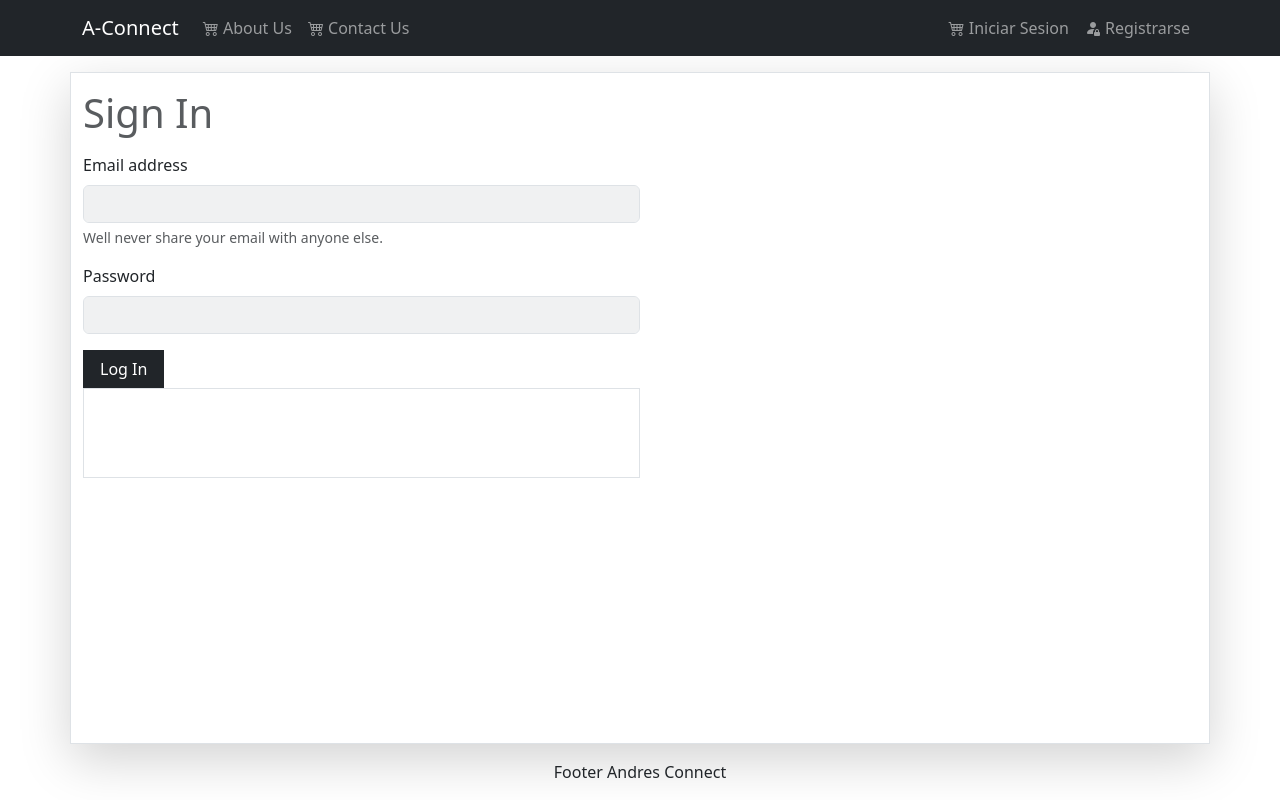
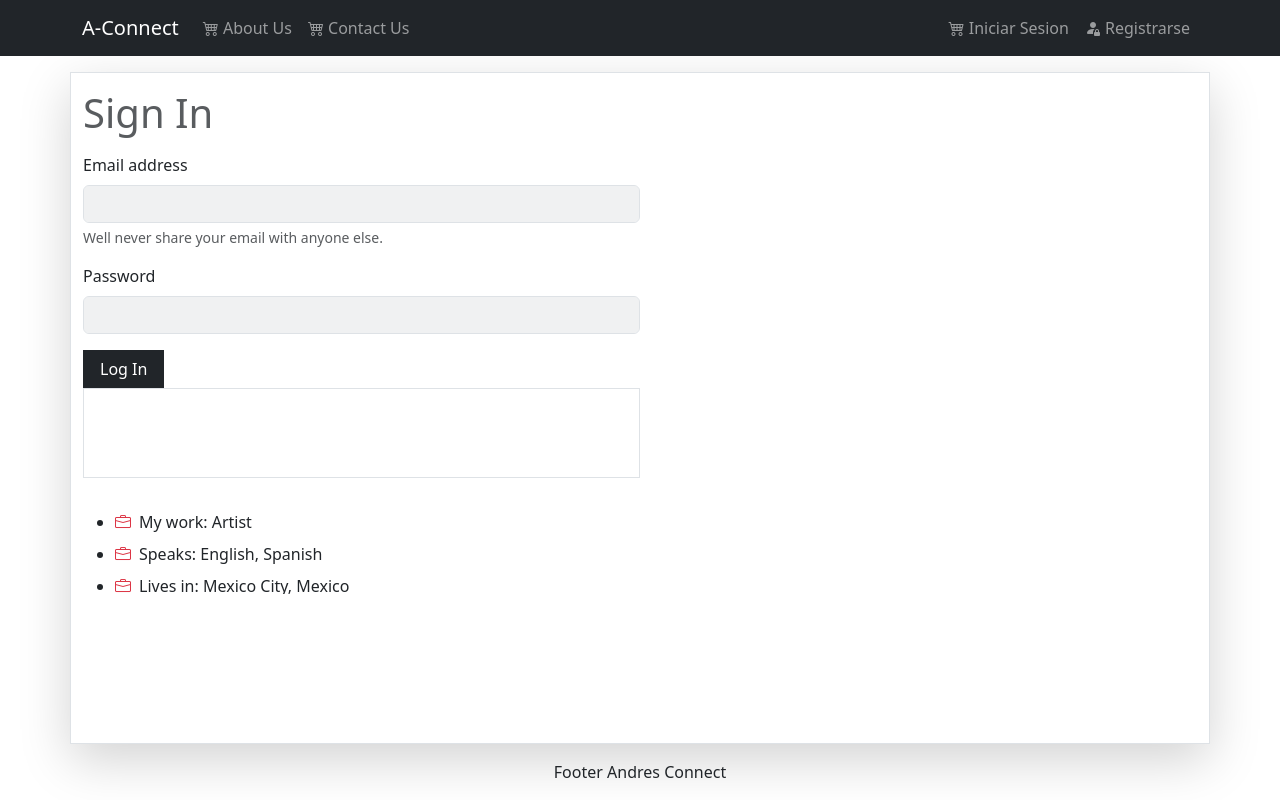
Before and after one commit to antdev1987/mern-next-client-andresconnect, a Next.js app: page /login in a window 1280 px wide. Built offline with nearby package versions, Linux system fonts and the light colour scheme; no server answers.

Commit message:
flipCard added

```diff
--- a/components/Home/FlipCard.jsx
+++ b/components/Home/FlipCard.jsx
@@ -66,6 +66,7 @@ const FlipCard = () => {
       </div>
 
       <div className="flipCard flipCard--back p-1">
+        <div className="scroll">
           <div className="profile text-center pt-2">
             <img
               src="https://a0.muscache.com/im/pictures/user/User-167065374/original/56a96e89-588b-4406-93d0-57eecdf662c1.jpeg?im_w=240"
@@ -102,7 +103,9 @@ const FlipCard = () => {
           </ul>
 
           <div className="text-center">
-          <button className="w-100 btn btn-outline-danger">Mostrar Mas</button>
+            <button className="w-100 btn btn-outline-danger">
+              Mostrar Mas
+            </button>
           </div>
 
           <i
@@ -110,6 +113,7 @@ const FlipCard = () => {
             onClick={handleClick}
           ></i>
         </div>
+      </div>
     </ReactCardFlip>
   );
 };
--- a/package.json
+++ b/package.json
@@ -19,6 +19,7 @@
     "react": "18.2.0",
     "react-bootstrap": "^2.8.0",
     "react-card-flip": "^1.2.0",
+    "react-custom-scrollbars": "^4.2.1",
     "react-dom": "18.2.0",
     "react-toastify": "^9.1.3"
   }
--- a/pages/login.jsx
+++ b/pages/login.jsx
@@ -1,10 +1,11 @@
-import Layout from "@/components/Layout/Layout";
-import React, { useEffect, useRef, useState } from "react";
-import { useRouter } from "next/router";
-import { useSession, getSession } from "next-auth/react";
-import { signIn } from "next-auth/react";
-import { GoogleLogin } from "@react-oauth/google";
-import { toast } from "react-toastify";
+import Layout from '@/components/Layout/Layout';
+import React, { useEffect, useRef, useState } from 'react';
+import { useRouter } from 'next/router';
+import { useSession, getSession } from 'next-auth/react';
+import { signIn } from 'next-auth/react';
+import { GoogleLogin } from '@react-oauth/google';
+import { toast } from 'react-toastify';
+import Scrollbars from 'react-custom-scrollbars';
 
 //this is to get rid of the flash login page if you try to go back when you are authenticated
 export async function getServerSideProps(context) {
@@ -14,7 +15,7 @@ export async function getServerSideProps(context) {
   if (session) {
     return {
       redirect: {
-        destination: query.redirect === "/shipping" ? "/shipping" : "/",
+        destination: query.redirect === '/shipping' ? '/shipping' : '/',
         permanent: false,
       },
     };
@@ -36,8 +37,6 @@ const Login = () => {
 
   const router = useRouter();
 
-
-
   const handleSubmit = async (e) => {
     e.preventDefault();
 
@@ -46,19 +45,17 @@ const Login = () => {
     const password = passwordRef.current.value;
     const emailRegex = /^\S+@\S+\.\S+$/;
     if (!emailRegex.test(email)) {
-      setWarningText("Email is invalid");
+      setWarningText('Email is invalid');
       return;
     }
     if (email.trim().length === 0 || password.trim().length === 0) {
-      setWarningText("One field is empty");
+      setWarningText('One field is empty');
       return;
     }
-    setWarningText("");
+    setWarningText('');
 
-
-
-    const result = await signIn("credentials", {
-      action:'login',
+    const result = await signIn('credentials', {
+      action: 'login',
       email,
       password,
       redirect: false,
@@ -67,8 +64,8 @@ const Login = () => {
     if (result.error) {
       toast.error(result.error);
     } else {
-      router.replace("/");
-      toast.success("User Authenticated");
+      router.replace('/');
+      toast.success('User Authenticated');
     }
   };
 
@@ -79,7 +76,7 @@ const Login = () => {
 
     try {
       setIsLoading(true);
-      const result = await signIn("google", {
+      const result = await signIn('google', {
         access_token: response.credential,
         redirect: false,
       });
@@ -136,24 +133,45 @@ const Login = () => {
 
         <div className="w-50 py-4 border">
           <div className="d-flex justify-content-center">
-
             {!isLoading ? (
               <GoogleLogin
                 className=" disabled"
                 clientId={process.env.GOOGLE_ID}
                 onSuccess={handleLoginGoogle}
                 onError={() => {
-                  toast.error("Login Failed");
+                  toast.error('Login Failed');
                 }}
               />
-            )
-          : <div>Loading...</div>
-          }
-
-
+            ) : (
+              <div>Loading...</div>
+            )}
           </div>
         </div>
       </section>
+
+      <Scrollbars style={{ height: 100 }}>
+        <div>
+
+          <ul className="mt-3 ">
+            <li>
+              <i class="bi bi-briefcase text-danger"></i>
+              <span className="ms-2">My work: Artist</span>
+            </li>
+            <li className="mt-2">
+              <i class="bi bi-briefcase text-danger"></i>
+              <span className="ms-2">Speaks: English, Spanish</span>
+            </li>
+            <li className="mt-2">
+              <i class="bi bi-briefcase text-danger"></i>
+              <span className="ms-2">Lives in: Mexico City, Mexico</span>
+            </li>
+            <li className="mt-2">
+              <i class="bi bi-briefcase text-danger"></i>
+              <span className="ms-2">Born: 1 de Nov de 2023</span>
+            </li>
+          </ul>
+        </div>
+      </Scrollbars>
     </Layout>
   );
 };
--- a/styles/globals.css
+++ b/styles/globals.css
@@ -1,9 +1,32 @@
+/* container */
+.container-default {
+  max-width: 1200px;
+  margin-right: auto;
+  margin-left: auto;
+  padding-right: 2rem;
+  padding-left: 2rem;
+}
+
 .flipCard {
   overflow: hidden;
 }
 
-.flipCard--front:hover .profile{
+.flipCard--front:hover .profile {
   scale: 1.1;
+}
+
+.flipCard--back {
+  overflow-y: hidden;
+}
+
+.flipCard--back .scroll {
+  overflow-y: scroll;
+  border: 1px solid red;
+  height: 100%;
+}
+
+.flipCard--back .scroll::-webkit-scrollbar {
+  /* display: none; */
 }
 
 .flipCard--back:hover .back {
```
Also changed, not shown: 1 other file (tests, documents, lock files or other folders). Lines whose indentation alone changed are shown as unchanged.
